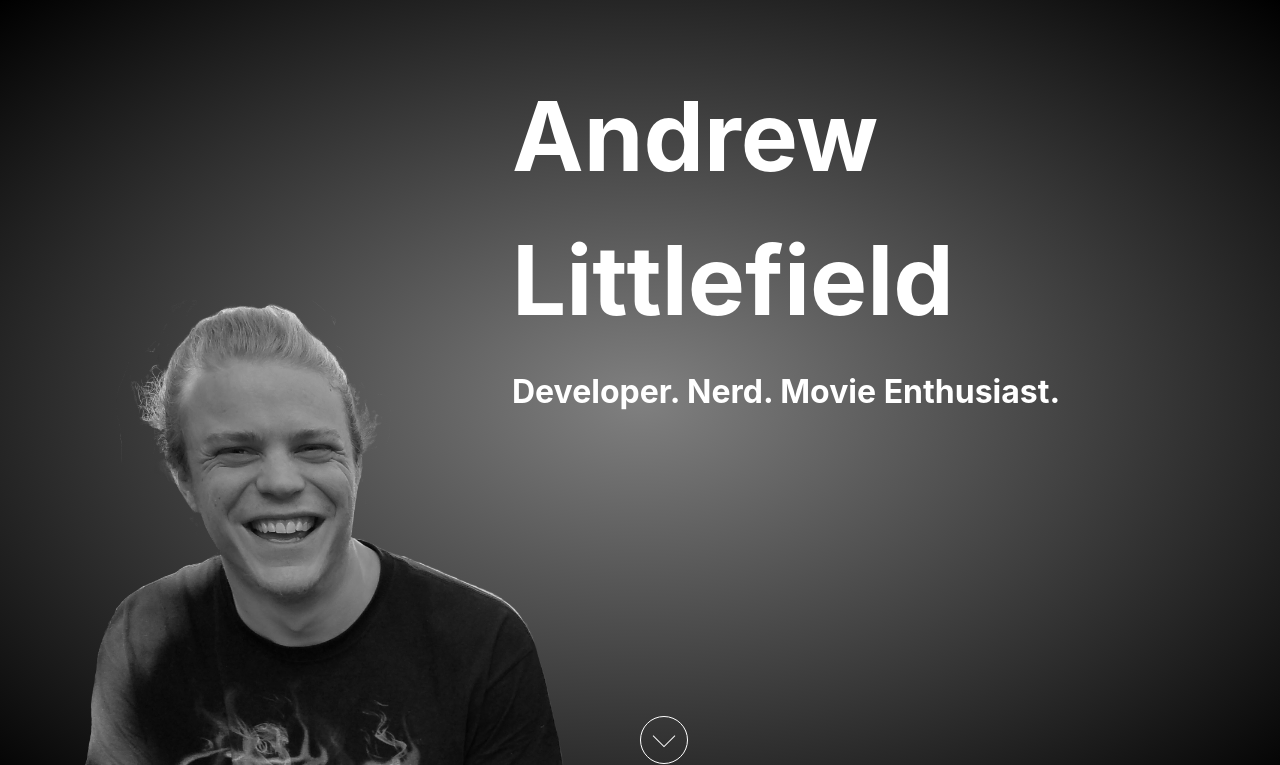
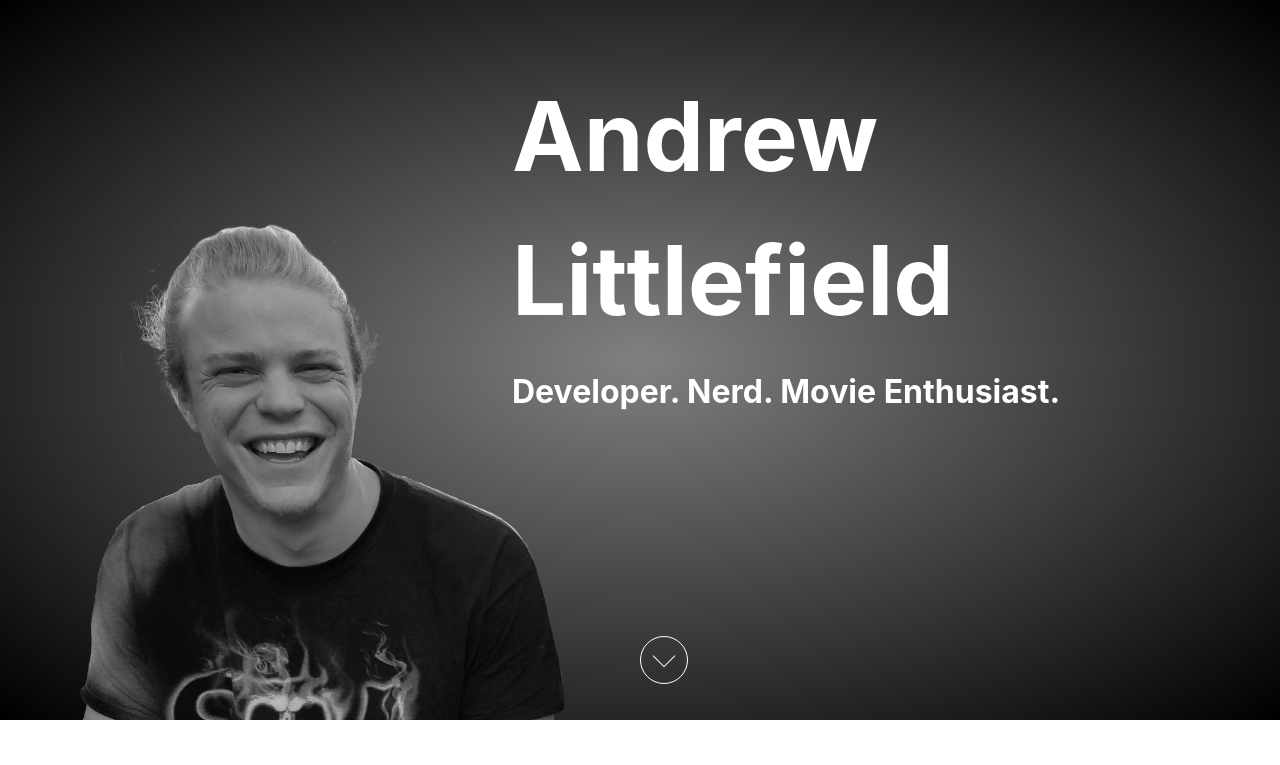
Before and after one commit to a-littlefield/Personal-Site, a plain HTML site: page index.html in a window 1280 px wide. Shown: the top 765 px of the page. Drawn offline with nearby package versions, Linux system fonts and the light colour scheme.

Commit message:
set max height on section 1

```diff
--- a/index.css
+++ b/index.css
@@ -87,6 +87,7 @@ section::after {
 	position: relative;
 	width: 100%;
 	height: 100%;
+	max-height: 720px;
 }
 
 /*End of section transition css*/
```
